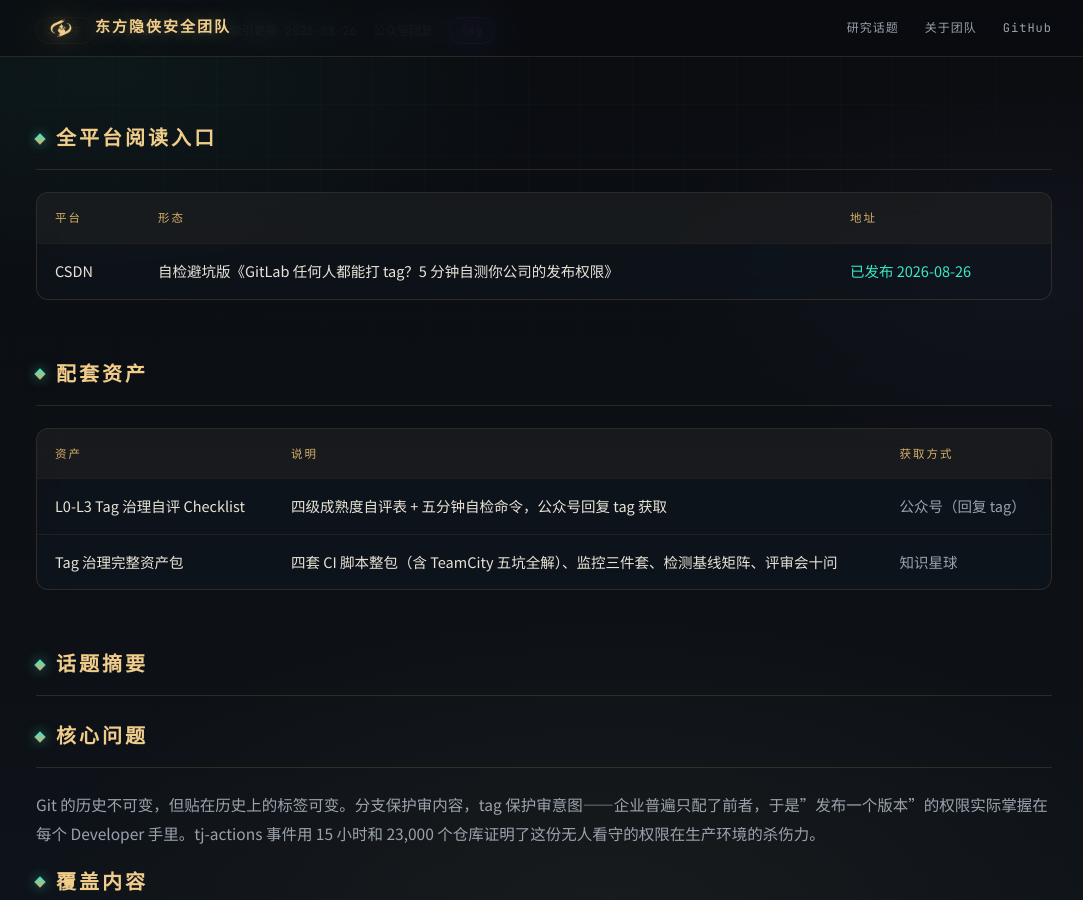
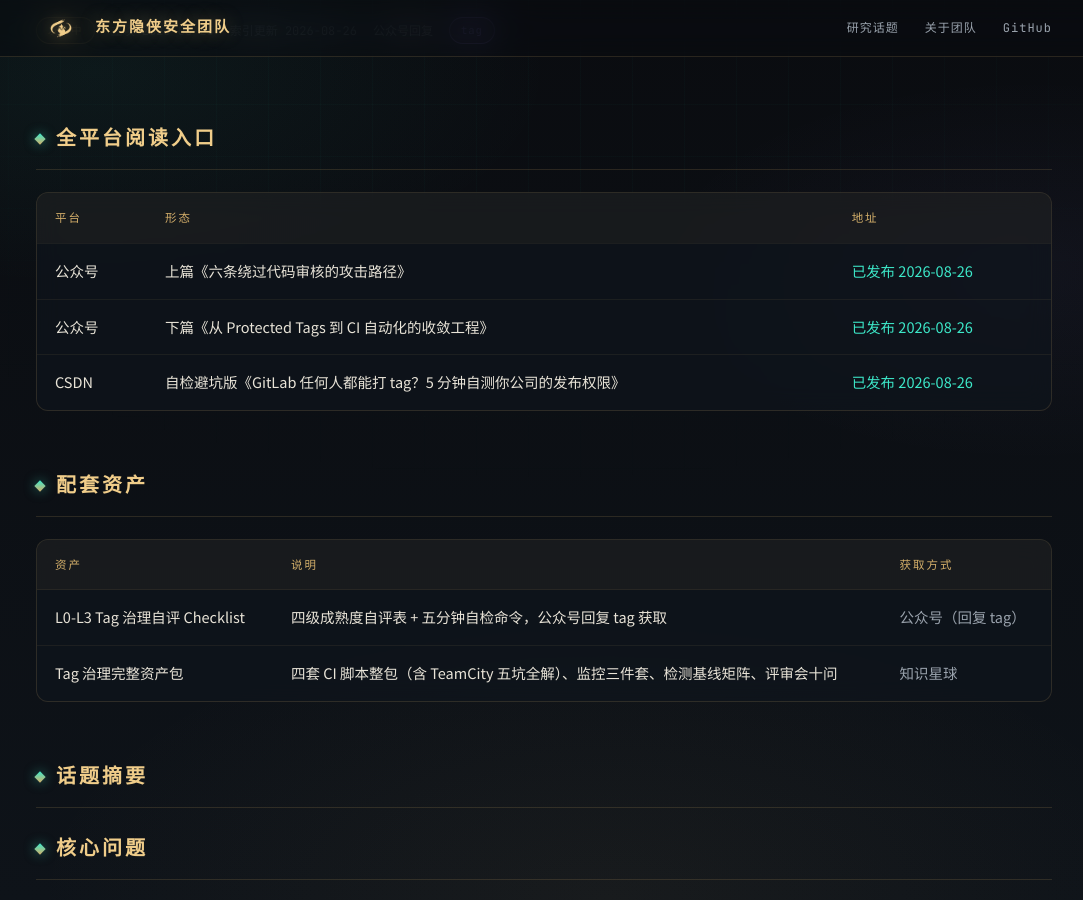
Before and after one commit to EastSword/EastSword.github.io, a Jekyll site: the page built from _topics/tag-release-power.md, in a window 1280 px wide and 900 px high, scrolled down 310 px. Shown: the whole window, without its empty margins (96-1179 px from the left). Built offline with Jekyll 4.4.1, drawn with Linux system fonts in a browser that asks for light colours.

Commit message:
tag topic: WeChat part 1/2 published, links filled

```diff
--- a/_topics/tag-release-power.md
+++ b/_topics/tag-release-power.md
@@ -9,6 +9,14 @@
 tags: [CI/CD, 企业安全, 供应链安全]
 updated: 2026-08-26
 links:
+  - platform: 公众号
+    form: 上篇《六条绕过代码审核的攻击路径》
+    url: https://mp.weixin.qq.com/s/CrNGPlDPP1iy6il1eRzjgQ
+    note: 已发布 2026-08-26
+  - platform: 公众号
+    form: 下篇《从 Protected Tags 到 CI 自动化的收敛工程》
+    url: https://mp.weixin.qq.com/s/v9MwugW4AYunP53H9Vz5lg
+    note: 已发布 2026-08-26
   - platform: CSDN
     form: 自检避坑版《GitLab 任何人都能打 tag？5 分钟自测你公司的发布权限》
     url: https://blog.csdn.net/qq_37865996/article/details/164052810
```
